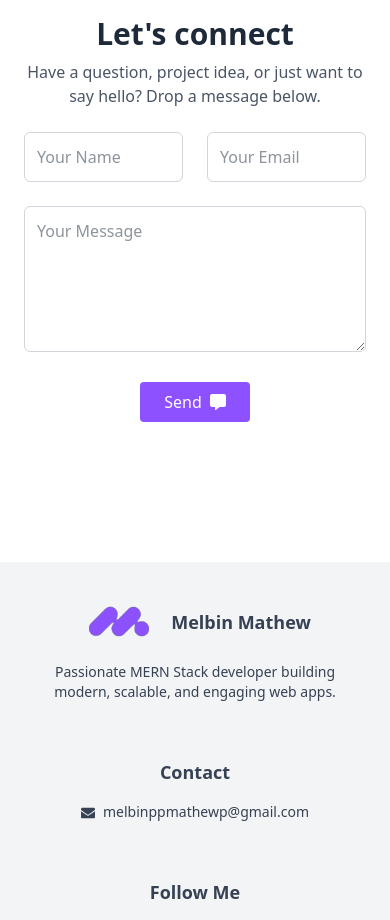
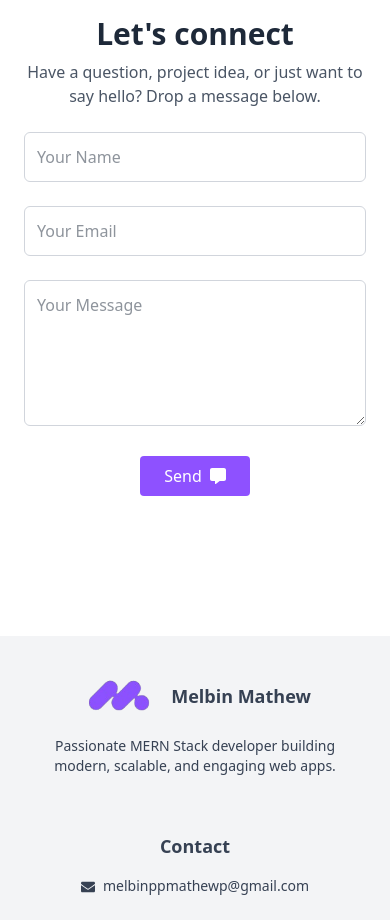
Before and after one commit to MelbinMathewM/melbin_portfolio, a React (Vite) app: page / in a window 390 px wide. Shown: the part 6300-7220 px from the top of the page. Built offline with nearby package versions, Linux system fonts and the light colour scheme; no server answers.

Commit message:
updated the contact form

```diff
--- a/src/components/contact.tsx
+++ b/src/components/contact.tsx
@@ -68,7 +68,7 @@
 
 
                 <form onSubmit={handleSubmit} className="space-y-6">
-                    <div className="flex flex-row gap-6">
+                    <div className="flex flex-col md:flex-row gap-6">
                         <input
                             type="text"
                             name="name"
```
